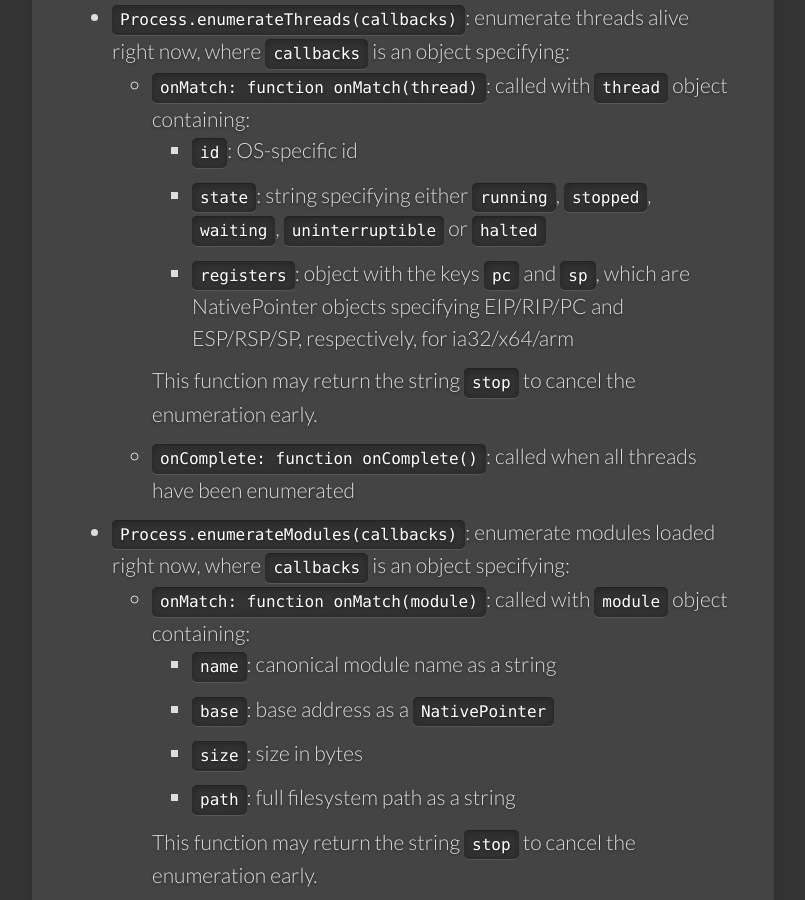
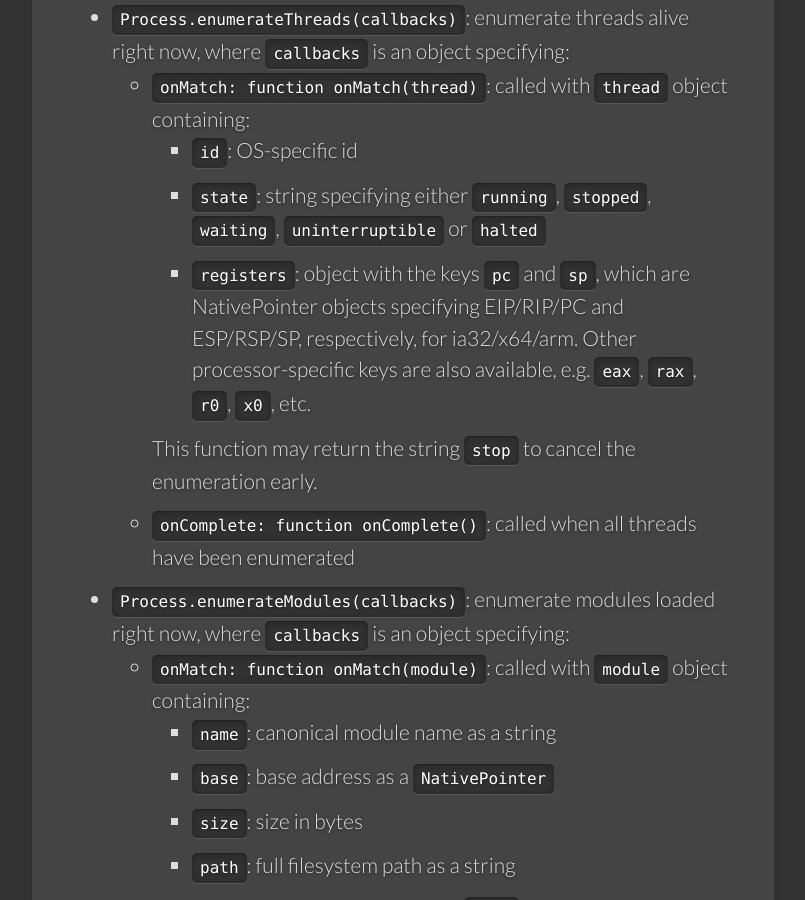
Before and after one commit to frida/frida-website, a Jekyll site: the page built from docs/javascript-api.md, in a window 1280 px wide and 900 px high, scrolled down 1769 px. Shown: the whole window, without its empty margins (139-944 px from the left). Built offline with Jekyll 4.4.1, drawn with Linux system fonts in a browser that asks for light colours; some web fonts are replaced.

Commit message:
Add note about additional register availability

```diff
--- a/docs/javascript-api.md
+++ b/docs/javascript-api.md
@@ -74,7 +74,8 @@ permalink: /docs/javascript-api/
             `uninterruptible` or `halted`
         -   `registers`: object with the keys `pc` and `sp`, which are
             NativePointer objects specifying EIP/RIP/PC and ESP/RSP/SP,
-            respectively, for ia32/x64/arm
+            respectively, for ia32/x64/arm. Other processor-specific keys
+            are also available, e.g. `eax`, `rax`, `r0`, `x0`, etc.
 
         This function may return the string `stop` to cancel the enumeration
         early.
```
